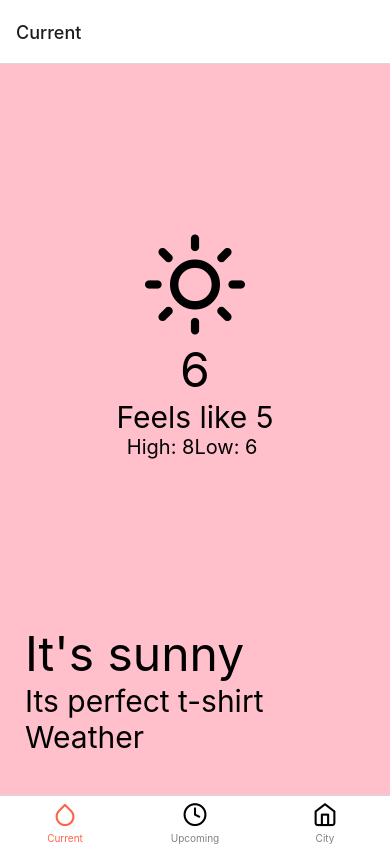
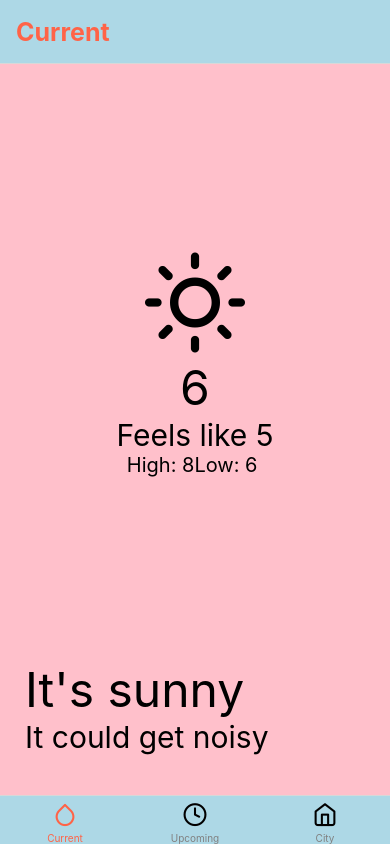
Before and after one commit to GETANGE/Expo-Tutorial-Pract, a React Native app: screen /Current in a window 390 px wide. Built offline with nearby package versions, Linux system fonts and the light colour scheme.

Commit message:
ADD: added Utilities and navigation tab components

```diff
--- a/App.js
+++ b/App.js
@@ -1,50 +1,12 @@
-import React from 'react';
-import { StyleSheet, View } from 'react-native';
-import CurrentWeather from './src/screens/CurrentWeather';
-import UpcomingWeather from './src/screens/UpcomingWeather';
-import City from './src/screens/City';
+import React from "react";
 import { NavigationContainer } from '@react-navigation/native';
-import { createBottomTabNavigator } from '@react-navigation/bottom-tabs'
-import { Feather } from  '@expo/vector-icons'
-
-// initialize the Tab component
-const Tab = createBottomTabNavigator();
+import Tabs from "./src/components/Tabs";
 
 const App = () => {
 
   return (
     <NavigationContainer>
-        <Tab.Navigator
-          screenOptions={{
-            tabBarActiveTintColor: 'tomato',
-            tabBarInactiveTintColor: 'grey'
-          }}
-        >
-            <Tab.Screen name={"Current"} component={CurrentWeather} options={{
-                tabBarIcon: ({ focused }) => (
-                  <Feather
-                      name="droplet"
-                      size={25}
-                      color={focused ? 'tomato' : 'black'} />
-                  )
-            }}/>
-            <Tab.Screen name={"Upcoming"} component={UpcomingWeather} options={{
-                tabBarIcon: ({ focused }) => (
-                  <Feather
-                      name="clock"
-                      size={25}
-                      color={focused ? 'tomato' : 'black'} />
-                  )
-            }}/>
-            <Tab.Screen name={"City"} component={City}  options={{
-                tabBarIcon: ({ focused }) => (
-                  <Feather
-                      name="home"
-                      size={25}
-                      color={focused ? 'tomato' : 'black'} />
-                  )
-            }}/>
-        </Tab.Navigator>
+        <Tabs/>
     </NavigationContainer>
   )
 }
--- a/src/components/Tabs.js
+++ b/src/components/Tabs.js
@@ -0,0 +1,59 @@
+import React from 'react';
+import CurrentWeather from '../screens/CurrentWeather';
+import UpcomingWeather from '../screens/UpcomingWeather';
+import City from '../screens/City';
+import { createBottomTabNavigator } from '@react-navigation/bottom-tabs'
+import { Feather } from  '@expo/vector-icons'
+
+// initialize the Tab component
+const Tab = createBottomTabNavigator();
+
+const App =()=>{
+    return(
+            <Tab.Navigator
+                screenOptions={{
+                    tabBarActiveTintColor: 'tomato',
+                    tabBarInactiveTintColor: 'grey',
+                    tabBarStyle:{
+                        backgroundColor: 'lightblue',
+                    },
+                    headerStyle:{
+                        backgroundColor: 'lightblue',
+                    },
+                    headerTitleStyle:{
+                        fontWeight: 'bold',
+                        fontSize: 25,
+                        color: 'tomato',
+                    }
+            }}
+        >
+            <Tab.Screen name={"Current"} component={CurrentWeather} options={{
+                tabBarIcon: ({ focused }) => (
+                    <Feather
+                        name="droplet"
+                        size={25}
+                        color={focused ? 'tomato' : 'black'} />
+                    )
+            }}/>
+            <Tab.Screen name={"Upcoming"} component={UpcomingWeather} options={{
+                tabBarIcon: ({ focused }) => (
+                    <Feather
+                        name="clock"
+                        size={25}
+                        color={focused ? 'tomato' : 'black'} />
+                    )
+            }}/>
+            <Tab.Screen name={"City"} component={City}  options={{
+                tabBarIcon: ({ focused }) => (
+                    <Feather
+                        name="home"
+                        size={25}
+                        color={focused ? 'tomato' : 'black'} />
+                    )
+            }}/>
+
+        </Tab.Navigator>
+    )
+}
+
+export default App;
--- a/src/screens/City.js
+++ b/src/screens/City.js
@@ -43,7 +43,7 @@ const City = () => {
 const styles = StyleSheet.create({
     container:{
         flex:1,
-        marginTop: StatusBar.currentHeight || 0
+//        marginTop: StatusBar.currentHeight || 0
     },
     imageLayout:{
         flex:1
--- a/src/screens/CurrentWeather.js
+++ b/src/screens/CurrentWeather.js
@@ -1,6 +1,7 @@
 import React from 'react'
 import { Text, View ,SafeAreaView, StatusBar, StyleSheet} from 'react-native'
 import { Feather } from  '@expo/vector-icons'
+import { weatherType } from '../utilities/weatherType'
 import RowText from '../components/RowText'
 
 const CurrentWeather = () =>{
@@ -24,7 +25,7 @@ const CurrentWeather = () =>{
 
                 <RowText
                     messageOne={"It's sunny"}
-                    messageTwo={"Its perfect t-shirt Weather"}
+                    messageTwo={weatherType['Thunderstorm'].message}
                     containerStyles={bodyWrapper}
                     messageOneStyles={description}
                     messageTwoStyles={message}
@@ -42,7 +43,7 @@ const styles = StyleSheet.create({
     },
     wrapper:{
         flex:1,
-        marginTop: StatusBar.currentHeight || 0,
+    //    marginTop: StatusBar.currentHeight || 0,
         backgroundColor: 'pink',
     },
     temp:{
--- a/src/screens/UpcomingWeather.js
+++ b/src/screens/UpcomingWeather.js
@@ -100,7 +100,7 @@ const UpcomingWeather = () => {
 const styles = StyleSheet.create({
     container:{
         flex: 1,
-        marginTop: StatusBar.currentHeight || 0,
+        // marginTop: StatusBar.currentHeight || 0,
         backgroundColor: 'royalblue'
     },
     image:{
--- /dev/null
+++ b/src/utilities/weatherType.js
@@ -0,0 +1,42 @@
+export const weatherType = {
+    Thunderstorm:{
+        icon:'zap',
+        message: 'It could get noisy',
+        backgroundColor: '#000000'
+    },
+    Drizzle:{
+        icon:'cloud-rain',
+        message: 'It might rain a little',
+        backgroundColor: '#36454f'
+    },
+    Rain:{
+        icon:'umbrella',
+        message: 'You would need an umbrella',
+        backgroundColor: '#0000ff'
+    },
+    Snow:{
+        icon:'cloud-snaow',
+        message: "let's build snowman",
+        backgroundColor: '#7f6065'
+    },
+    Clear:{
+        icon:'sun',
+        message: "It's a perfect t-shirt weather",
+        backgroundColor: '#e47200'
+    },
+    Clouds:{
+        icon:'cloud',
+        message: "You could live in the cloud",
+        backgroundColor: '#363636'
+    },
+    Mist:{
+        icon:'align-justify',
+        message: "It might be hard to see",
+        backgroundColor: '#3e3e37'
+    },
+    Haze:{
+        icon:'wind',
+        message: "It might be a bit damp",
+        backgroundColor: '#58586e'
+    },
+}
```
